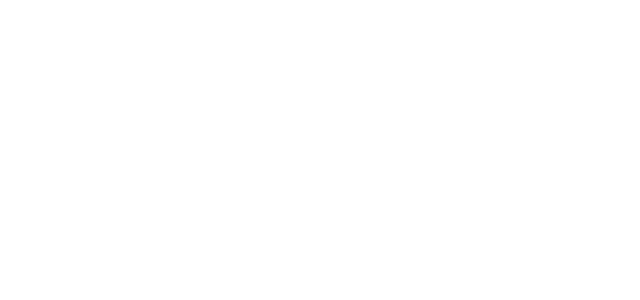
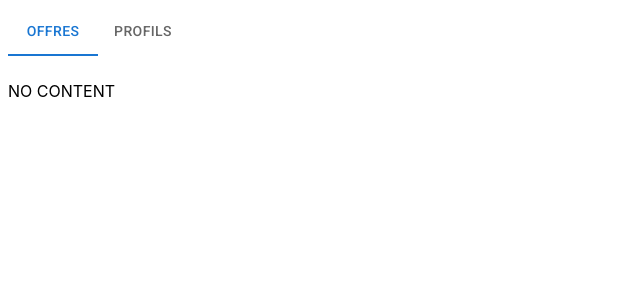
Before and after one commit to clement-lpr/nexton-project, a React (Create React App) app: page /profiles in a window 1280 px wide. Before the commit this address had no page. Shown: the top 300 px of the page, without its empty margins (0-640 px from the left). Built offline with nearby package versions, Linux system fonts and the light colour scheme.

Commit message:
use craco with allias in react

```diff
--- /dev/null
+++ b/craco.config.js
@@ -0,0 +1,18 @@
+const CracoAlias = require("craco-alias");
+
+module.exports = {
+  plugins: [
+    {
+      plugin: CracoAlias,
+      options: {
+        source: "tsconfig",
+        // baseUrl SHOULD be specified
+        // plugin does not take it from tsconfig
+        baseUrl: "./src",
+        /* tsConfigPath should point to the file where "baseUrl" and "paths"
+             are specified*/
+        tsConfigPath: "./tsconfig.paths.json",
+      },
+    },
+  ],
+};
--- a/package.json
+++ b/package.json
@@ -3,6 +3,7 @@
   "version": "0.1.0",
   "private": true,
   "dependencies": {
+    "@craco/craco": "^6.4.1",
     "@emotion/react": "^11.6.0",
     "@emotion/styled": "^11.6.0",
     "@fontsource/roboto": "^4.5.1",
@@ -25,7 +26,7 @@
     "web-vitals": "^1.1.2"
   },
   "scripts": {
-    "start": "react-scripts start",
+    "start": "craco start",
     "build": "react-scripts build",
     "test": "react-scripts test",
     "eject": "react-scripts eject"
@@ -47,5 +48,8 @@
       "last 1 firefox version",
       "last 1 safari version"
     ]
+  },
+  "devDependencies": {
+    "craco-alias": "^3.0.1"
   }
 }
--- a/src/App.tsx
+++ b/src/App.tsx
@@ -1,14 +1,12 @@
-import Offers from "pages/offers";
-import { Route, Routes } from "react-router-dom";
 import "./App.css";
+import NextHeader from "./components/Header";
+import NextRouter from "./components/Router";
 
 const App = () => {
   return (
     <>
-      <Routes>
-        <Route path="/" />
-        <Route path="offers" element={<Offers />} />
-      </Routes>
+      <NextHeader></NextHeader>
+      <NextRouter></NextRouter>
     </>
   );
 };
--- a/src/components/Header/Header.tsx
+++ b/src/components/Header/Header.tsx
@@ -1,5 +1,36 @@
+import { Box, Tab, Tabs } from "@mui/material";
+import { SyntheticEvent, useState } from "react";
+import { Link } from "react-router-dom";
+
+const routes = ["/offers", "/profiles"];
+
 const NextHeader = () => {
-  return <></>;
+  const [value, setValue] = useState("/offers");
+
+  const handleChange = (event: SyntheticEvent, newValue: string) => {
+    setValue(newValue);
+  };
+
+  return (
+    <>
+      <Box sx={{ width: "100%", paddingBottom: "2%" }}>
+        <Tabs value={value} onChange={handleChange}>
+          <Tab
+            label="Offres"
+            value={routes[0]}
+            component={Link}
+            to={routes[0]}
+          />
+          <Tab
+            label="Profils"
+            value={routes[1]}
+            component={Link}
+            to={routes[1]}
+          />
+        </Tabs>
+      </Box>
+    </>
+  );
 };
 
 export default NextHeader;
--- /dev/null
+++ b/src/components/NoContent/NoContent.tsx
@@ -0,0 +1,5 @@
+const NextNoContent = () => {
+  return <>NO CONTENT</>;
+};
+
+export default NextNoContent;
--- /dev/null
+++ b/src/components/NoContent/index.ts
@@ -0,0 +1,3 @@
+import NextNoContent from "./NoContent";
+
+export default NextNoContent;
--- /dev/null
+++ b/src/components/Router/Router.tsx
@@ -0,0 +1,17 @@
+import NextNoContent from "@components/NoContent";
+import Offers from "@pages/offers";
+import { Route, Routes } from "react-router-dom";
+
+const NextRouter = () => {
+  return (
+    <>
+      <Routes>
+        <Route path="/" element={<Offers />} />
+        <Route path="/offers" element={<Offers />} />
+        <Route path="/profiles" element={<NextNoContent />} />
+      </Routes>
+    </>
+  );
+};
+
+export default NextRouter;
--- /dev/null
+++ b/src/components/Router/index.ts
@@ -0,0 +1,3 @@
+import NextRouter from "./Router";
+
+export default NextRouter;
--- a/src/components/Slider/Slider.tsx
+++ b/src/components/Slider/Slider.tsx
@@ -1,8 +1,8 @@
 import { Box, Grid, Slider, Typography } from "@mui/material";
 import { useState } from "react";
 
-const valuetext = (value: any) => {
-  return `${value}°C`;
+const valuetext = (value: number, index: number) => {
+  return `${value.toString()}°C`;
 };
 
 interface Props {
--- a/src/pages/offers/Offers.tsx
+++ b/src/pages/offers/Offers.tsx
@@ -1,6 +1,6 @@
+import NextSearch from "@components/Search";
+import NextSlider from "@components/Slider";
 import { Container, Grid } from "@mui/material";
-import NextSearch from "../../components/Search";
-import NextSlider from "../../components/Slider";
 
 const Offers = () => {
   return (
--- a/tsconfig.json
+++ b/tsconfig.json
@@ -22,6 +22,7 @@
     "jsx": "react-jsx"
   },
   "include": [
-    "src"
+    "src",
+    "craco.config.js"
   ]
 }
--- a/tsconfig.paths.json
+++ b/tsconfig.paths.json
@@ -2,7 +2,8 @@
   "compilerOptions": {
     "baseUrl": "./src",
     "paths": {
-      "@components/*": ["components/*"]
+      "@components/*": ["components/*"],
+      "@pages/*": ["pages/*"]
     }
   }
 }
```
Also changed, not shown: 1 other file (tests, documents, lock files or other folders).
